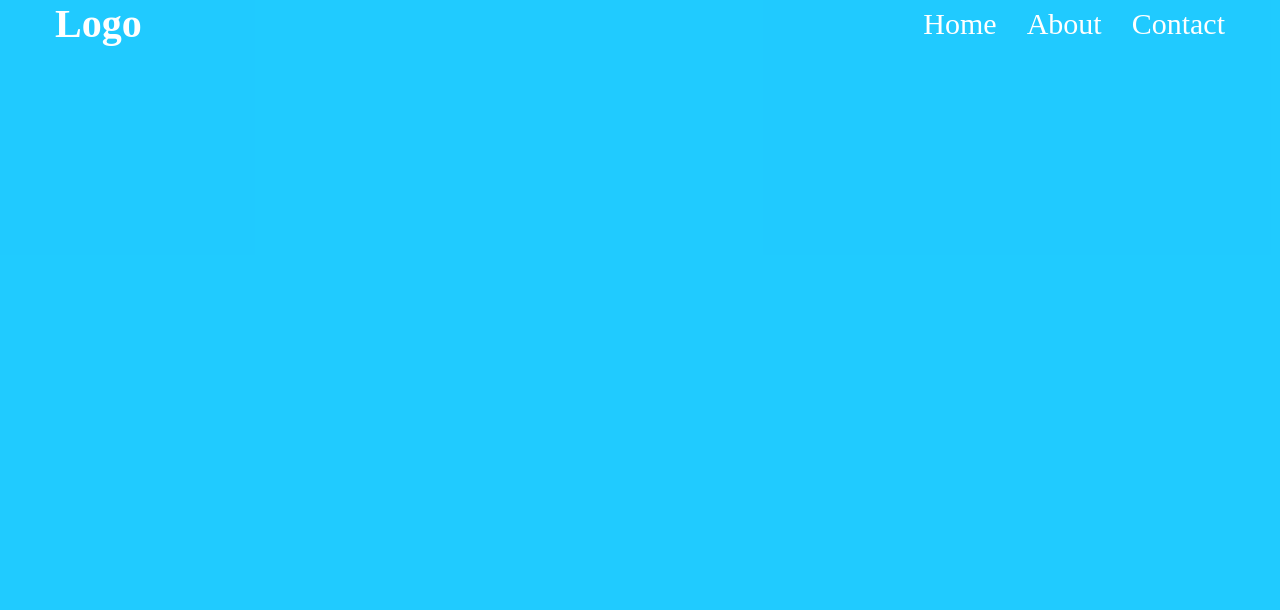
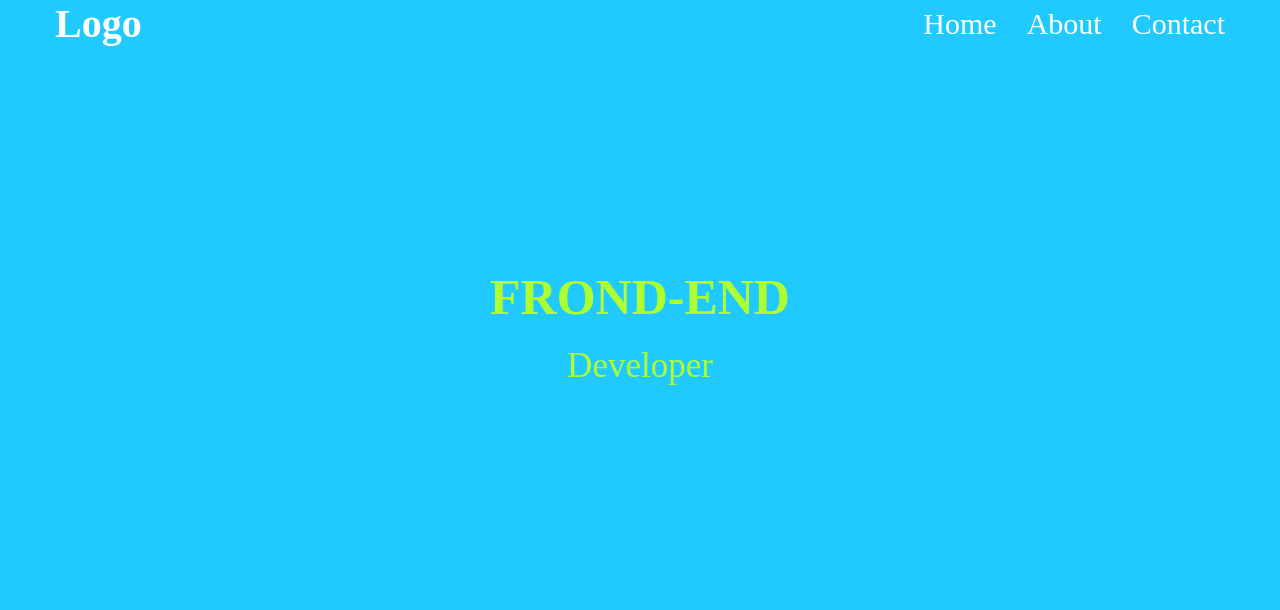
Before and after one commit to Sherzodovmuhammadali/git-test, a plain HTML site: page index.html in a window 1280 px wide. Drawn offline with Linux system fonts and the light colour scheme.

Commit message:
add css with dev branch

```diff
--- a/index.html
+++ b/index.html
@@ -17,6 +17,11 @@
                 <li class="nav-item"><a href="#!" class="nav-link">Contact</a></li>
             </ul>
         </nav>
+
+        <div class="header-container">
+            <h1 class="header-title">Frond-end</h1>
+            <p class="header-text">Developer</p>
+        </div>
     </header>
 </body>
 </html>
--- a/main.css
+++ b/main.css
@@ -45,3 +45,24 @@ ul {
     color: #fff;
     font-size: 30px;
 }
+
+.header-container {
+    height: 70vh;
+    display: flex;
+    flex-direction: column;
+    justify-content: center;
+    align-items: center;
+    row-gap: 20px;
+}
+
+.header-title {
+    font-size: 50px;
+    font-weight: 700;
+    color: greenyellow;
+    text-transform: uppercase;
+}
+
+.header-text {
+    color: greenyellow;
+    font-size: 35px;
+}
```
